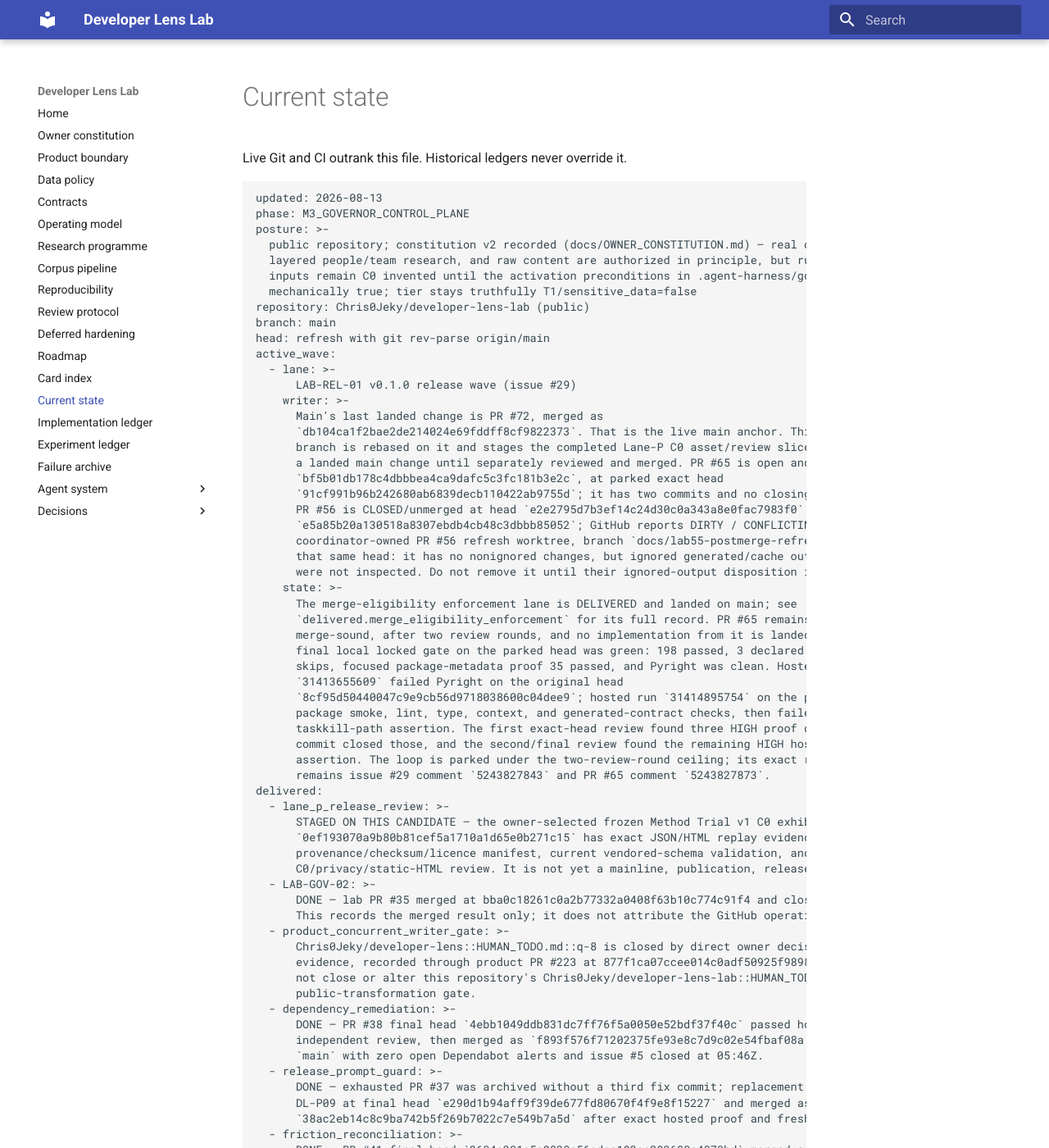
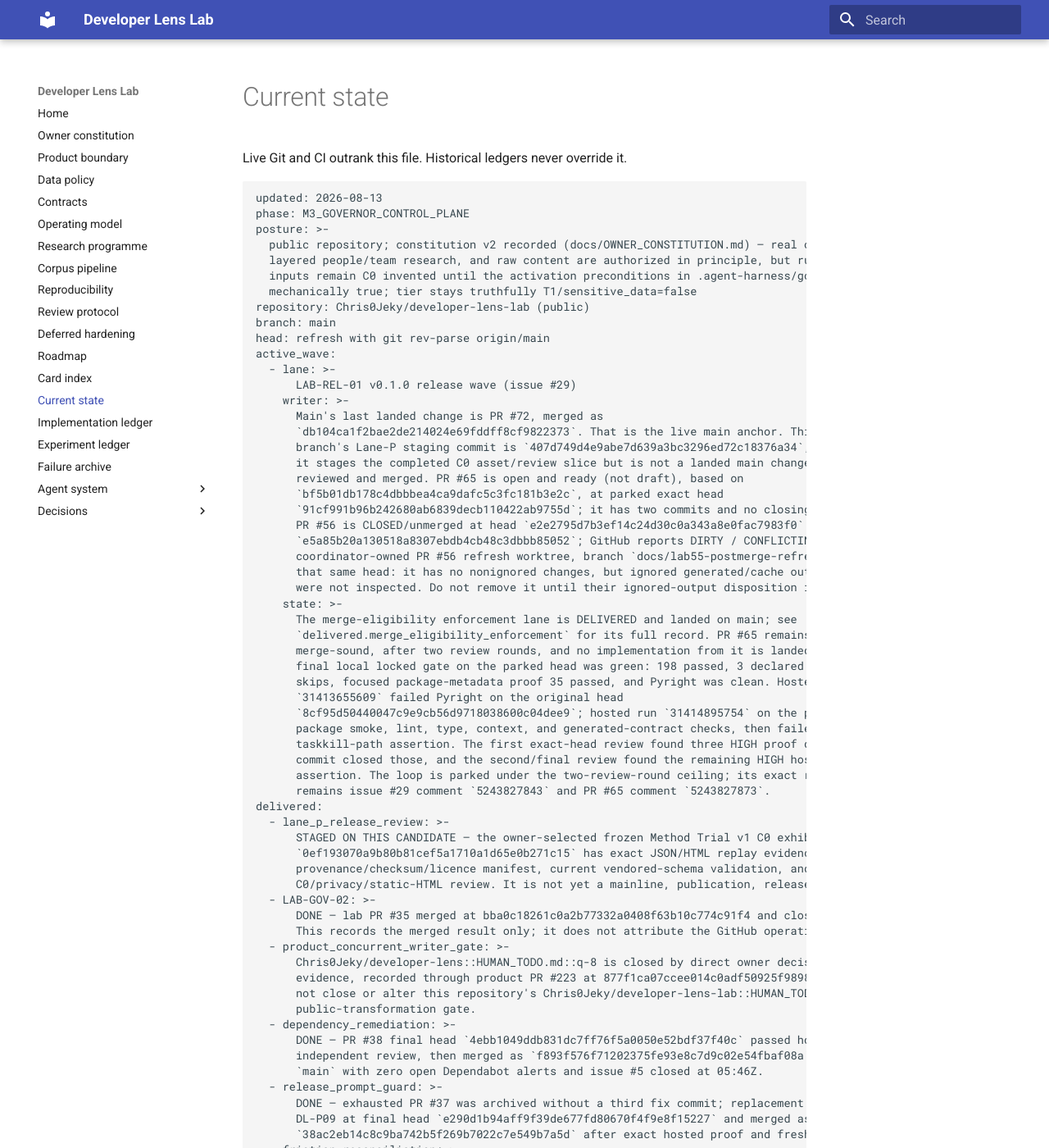
Before and after one commit to Chris0Jeky/developer-lens-lab, an MkDocs documentation site: the page built from docs/CURRENT_STATE.md, in a window 1280 px wide and 1400 px high. Shown: the whole window at 82% size. Built offline with MkDocs 1.6.1 and Material for MkDocs 9.7.7, drawn with Linux system fonts in a browser that asks for light colours; some of the changed text lies outside the part shown.

Commit message:
docs: reconcile Lane-P rebase truth

```diff
--- a/docs/CURRENT_STATE.md
+++ b/docs/CURRENT_STATE.md
@@ -19,8 +19,9 @@ active_wave:
     writer: >-
       Main's last landed change is PR #72, merged as
       `db104ca1f2bae2de214024e69fddff8cf9822373`. That is the live main anchor. This candidate
-      branch is rebased on it and stages the completed Lane-P C0 asset/review slice, but it is not
-      a landed main change until separately reviewed and merged. PR #65 is open and ready (not draft), based on
+      branch's Lane-P staging commit is `407d749d4e9abe7d639a3bc3296ed72c18376a34`, rebased on it;
+      it stages the completed C0 asset/review slice but is not a landed main change until separately
+      reviewed and merged. PR #65 is open and ready (not draft), based on
       `bf5b01db178c4dbbbea4ca9dafc5c3fc181b3e2c`, at parked exact head
       `91cf991b96b242680ab6839decb110422ab9755d`; it has two commits and no closing-issue link.
       PR #56 is CLOSED/unmerged at head `e2e2795d7b3ef14c24d30c0a343a8e0fac7983f0` over base
```
Also changed, not shown: docs/IMPLEMENTATION_LEDGER.md (+2 -1 lines).
